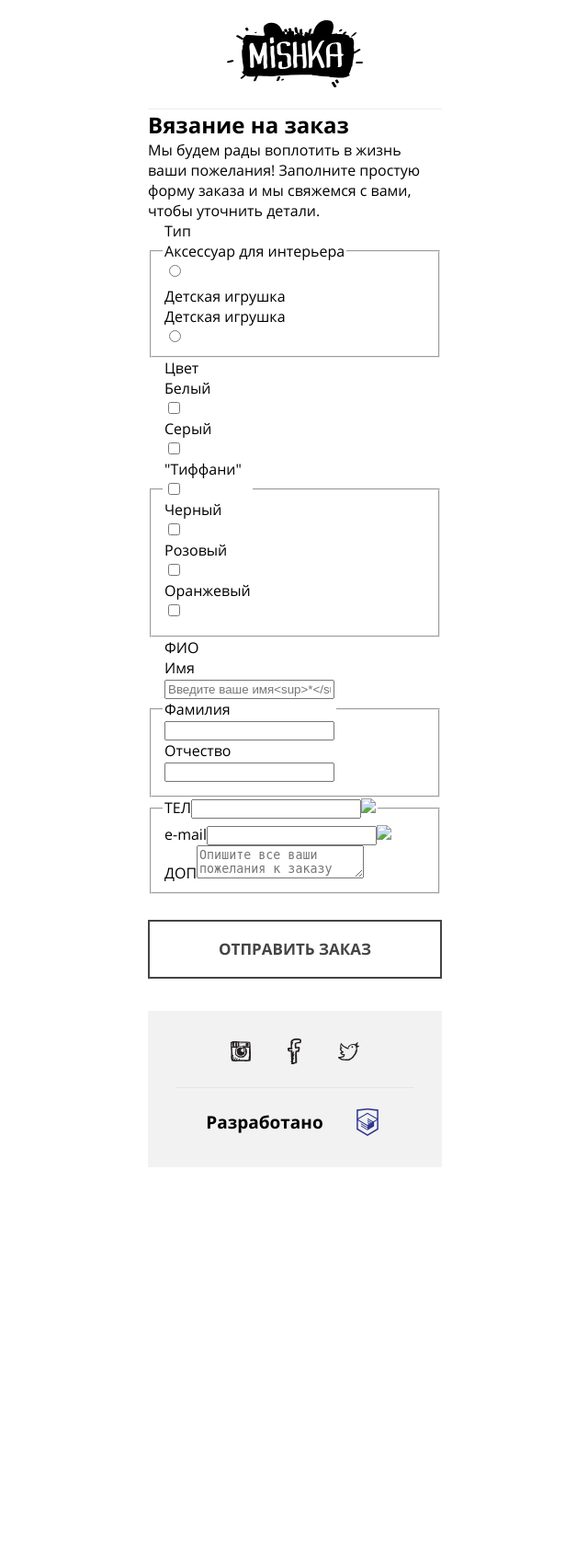
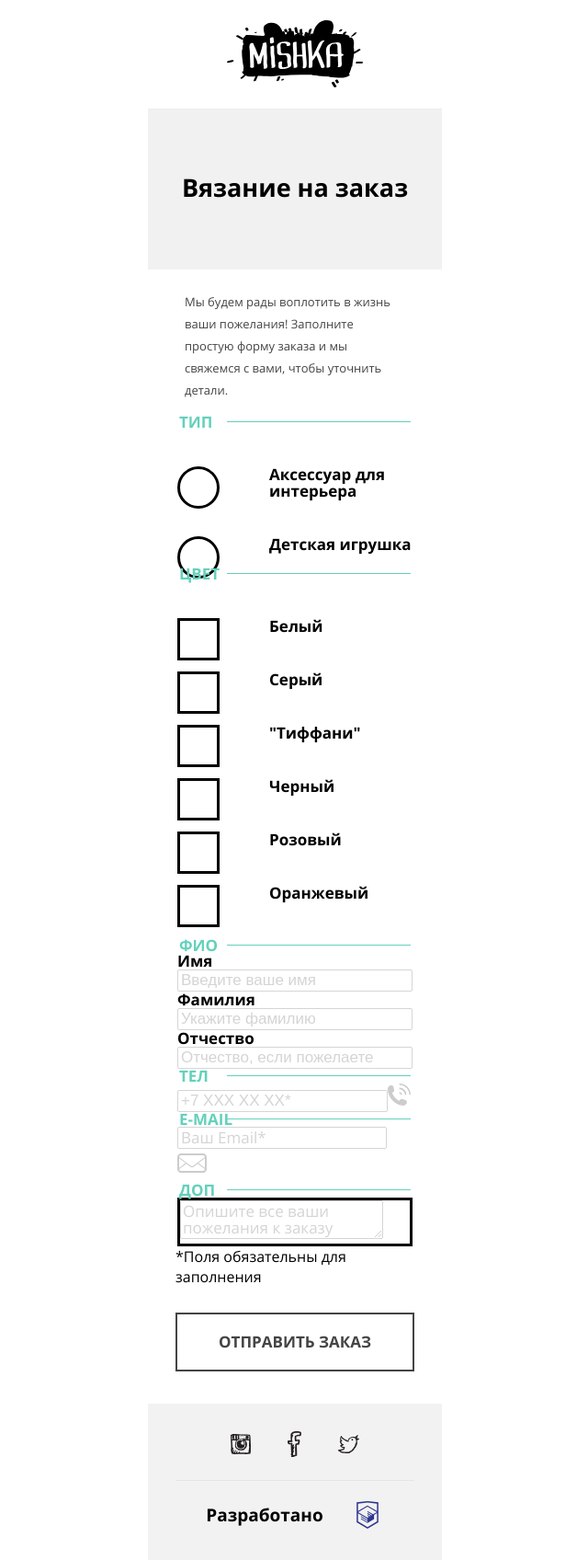
Before and after one commit to tsyganovp/mishka, a Node project: template source/pug/pages/form.pug in a window 1280 px wide. Shown: the whole page at 92% size, without its empty margins (319-959 px from the left). Before the commit the page ends 1269 px from the top, so only its background shows below. Run offline with Node 20 templates, Linux system fonts and the light colour scheme; the template is opened without the code that fills it, so the values that code supplies are empty; style sheets or scripts are compiled from the project's sources.

Commit message:
Предварительная верстка мобильной формы

```diff
--- a/source/pug/form.pug
+++ b/source/pug/form.pug
@@ -1,54 +1,62 @@
 section.form-block
-        form.form
-            fieldset.radio-group
-                legend Тип
-                    p.radio-group__text
-                        label(for="accessory") Аксессуар для интерьера
-                    input(type="radio" id="accessory")
-                legend Детская игрушка
-                    p.radio-group__text
-                        label(for="toy") Детская игрушка
-                    input(type="radio" id="toy")
-            fieldset.checkbox-group
-                 legend Цвет
-                    p.checkbox-group__text
-                        label(for="white") Белый
-                    input(type="checkbox" id="white")
-                    p.checkbox-group__text
-                        label(for="gray") Серый
-                    input(type="checkbox" id="gray")
-                    p.checkbox-group__text
-                        label(for="tiffany") "Тиффани"
-                    input(type="checkbox" id="tiffany")
-                    p.checkbox-group__text
-                        label(for="black") Черный
-                    input(type="checkbox" id="black")
-                    p.checkbox-group__text
-                        label(for="pink") Розовый
-                    input(type="checkbox" id="pink")
-                    p.checkbox-group__text
-                        label(for="orange") Оранжевый
-                    input(type="checkbox" id="orange")
-            fieldset.person-group
-                legend ФИО
-                    p.person-group__text
-                        label(for="name") Имя
-                    input(type="text" id="name" placeholder="Введите ваше имя<sup>*</sup>")
-                    p.person-group__text
-                        label(for="surname") Фамилия
-                    input(type="text" id="surname")
-                    p.person-group__text
-                        label(for="acronym") Отчество
-                    input(type="text" id="acronym")
-            fieldset.contacts-group
-                legend ТЕЛ
-                    input(type="tel" id="tel")
-                    label(for="tel")
-                        img(src="#")
-                legend e-mail
-                    input(type="email" id="email")
-                    label(for="email")
-                        img(src="#")
-                legend ДОП
-                   textarea(placeholder="Опишите все ваши пожелания к заказу")
-            a.btn.btn__confirm(href="#") Отправить заказ
+    form.form
+        fieldset.radio-group
+            legend Тип
+            .radio-block
+              input(type="radio" class="radio" id="accessory" name="accessory")
+              label(for="accessory")
+              p Аксессуар для интерьера
+            .radio-block
+              input(type="radio" class="radio" id="toy" name="toy" value="toy")
+              label(for="toy")
+              p Детская игрушка
+        fieldset.checkbox-group
+          legend Цвет
+          .checkbox-block
+            input(type="checkbox" class="checkbox" id="white" name="white" value="white")
+            label(for="white")
+            p Белый
+          .checkbox-block
+            input(type="checkbox" class="checkbox" id="gray" name="gray" value="gray")
+            label(for="gray")
+            p Серый
+          .checkbox-block
+            input(type="checkbox" class="checkbox" id="tiffany" name="tiffany" value="tiffany")
+            label(for="tiffany")
+            p "Тиффани"
+          .checkbox-block
+            input(type="checkbox" class="checkbox" id="black" value="black" name="black")
+            label(for="black")
+            p Черный
+          .checkbox-block
+            input(type="checkbox" class="checkbox" id="pink" name="pink" value="pink")
+            label(for="pink")
+            p Розовый
+          .checkbox-block
+            input(type="checkbox" class="checkbox" id="orange" name="orange" value="orange")
+            label(for="orange")
+            p Оранжевый
+        fieldset.person-group
+            legend ФИО
+            label(for="name") Имя
+            input(type="text" id="name" placeholder="Введите ваше имя")
+            label(for="surname") Фамилия
+            input(type="text" id="surname" placeholder="Укажите фамилию")
+            label(for="acronym") Отчество
+            input(type="text" id="acronym" placeholder="Отчество, если пожелаете")
+        fieldset.contacts-group
+            legend ТЕЛ
+            .contacts__tel
+              input(type="tel" id="tel" class="tel" name="tel" placeholder="+7 ХХХ ХХ ХХ*")
+              label(for="tel")
+                  img(src="img/icon-phone.svg" alt="Иконка телефона")
+            legend e-mail
+            .contacts__email
+              input(type="email" id="email" class="email" name="email" placeholder="Ваш Email*")
+              label(for="email")
+                  img(src="img/icon-mail.svg" alt="Иконка почты")
+            legend ДОП
+            .contacts__message
+               textarea(placeholder="Опишите все ваши пожелания к заказу")
+        p *Поля обязательны для заполнения
+        a.btn.btn__confirm(href="#") Отправить заказ
--- a/source/pug/pages/catalog.pug
+++ b/source/pug/pages/catalog.pug
@@ -2,7 +2,7 @@ extends ../../pug/layout/layout
 block header
     include ../header
     section.catalog
-        h1.catalog__header Каталог товаров
+        h1.intro__header.catalog__header Каталог товаров
 block goods
   include ../goods
 block video
--- a/source/pug/pages/form.pug
+++ b/source/pug/pages/form.pug
@@ -2,9 +2,9 @@ extends ../../pug/layout/layout
 block header
     include ../header
     section.form-intro
-        .form-intro__header
+        .form-intro__header.intro__header
             h1 Вязание на заказ
-            p Мы будем рады воплотить в жизнь ваши пожелания! Заполните простую форму заказа и мы свяжемся с вами, чтобы уточнить детали.
+        p.form-intro__text Мы будем рады воплотить в жизнь ваши пожелания! Заполните простую форму заказа и мы свяжемся с вами, чтобы уточнить детали.
 block form
     include ../form
 block socio
--- /dev/null
+++ b/source/scss/checkbox.scss
@@ -0,0 +1,81 @@
+/* Cначала обозначаем стили для IE8 и более старых версий
+  т.е. здесь мы немного облагораживаем стандартный чекбокс. */
+.checkbox
+{
+  vertical-align: top;
+  margin: 0 3px 0 0;
+  width: 17px;
+  height: 17px;
+}
+/* Это для всех браузеров, кроме совсем старых, которые не поддерживают
+селекторы с плюсом. Показываем, что label кликабелен. */
+.checkbox + label
+{
+  cursor: pointer;
+}
+
+/* Далее идет оформление чекбокса в современных браузерах, а также IE9 и выше.
+Благодаря тому, что старые браузеры не поддерживают селекторы :not и :checked,
+в них все нижеследующие стили не сработают. */
+
+/* Прячем оригинальный чекбокс. */
+.checkbox:not(checked)
+{
+  position: absolute;
+  opacity: 0;
+}
+.checkbox:not(checked) + label
+{
+  position: relative; /* будем позиционировать псевдочекбокс относительно label */
+  //padding: 0 0 0 60px; /* оставляем слева от label место под псевдочекбокс */
+}
+/* Оформление первой части чекбокса в выключенном состоянии (фон). */
+.checkbox:not(checked) + label:before
+{
+  content:"";
+  position: absolute;
+  top: 0px;
+  left: 0;
+  width: 40px;
+  height: 40px;
+  border: 3px solid black;
+  background: white;
+
+
+  &:hover
+  {
+    background: #e6e6e6;
+  }
+
+  //box-shadow: inset 0 2px 3px rgba(0,0,0,.2);
+}
+/* Оформление второй части чекбокса в выключенном состоянии (переключатель). */
+.checkbox:not(checked) + label:after
+{
+  content: "";
+  position: absolute;
+  top: 12px;
+  left: 9px;
+  //width: 22px;
+  //height: 22px;
+  //border-radius: 10px;
+  //background: #FFF;
+  //box-shadow: 0 2px 5px rgba(0,0,0,.3);
+  transition: all .2s; /* анимация, чтобы чекбокс переключался плавно */
+}
+/* Меняем фон чекбокса, когда он включен. */
+.checkbox:checked + label:before
+{
+  background: #f3f3f3;
+}
+/* Сдвигаем переключатель чекбокса, когда он включен. */
+.checkbox:checked + label:after
+{
+  content:  url("../img/icon-tick.svg");
+  //left: 26px;
+}
+/* Показываем получение фокуса. */
+.checkbox:focus + label:before
+{
+  box-shadow: 0 0 0 3px rgba(255,255,0,.5);
+}
--- /dev/null
+++ b/source/scss/form-intro.scss
@@ -0,0 +1,10 @@
+.form-intro__text
+{
+    padding-top: 23px;
+    margin: 0 auto;
+    width: 240px;
+    color: #444444;
+    font-size: 13px;
+    font-weight: 400;
+    line-height: 24px;
+}
--- /dev/null
+++ b/source/scss/form.scss
@@ -0,0 +1,147 @@
+.form
+{
+    margin: 0 auto;
+    width: 260px;
+}
+legend
+{
+    position: relative;
+    display: flex;
+    flex-direction: row;
+    color: #63d1bb;
+    font-family: "Open Sans";
+    font-size: 17px;
+    font-weight: 700;
+    line-height: 16px;
+    text-transform: uppercase;
+
+    &:after
+    {
+        position: absolute;
+        content: "";
+        top: 7px;
+        left: 54px;
+        background: #62d1ba;
+        height: 1px;
+        width: 200px;
+    }
+}
+.radio-group
+{
+  margin-top: 30px;
+  border: 0;
+}
+.checkbox-group
+{
+  display: flex;
+  flex-direction: column;
+  margin-top: 15px;
+  margin-bottom: 40px;
+  border: 0;
+
+  .checkbox-block
+  {
+    margin-top: 40px;
+    display: flex;
+    flex-direction: row;
+    align-items: flex-start;
+
+    p
+    {
+      margin-left: 100px;
+      color: #000000;
+      font-family: "Open Sans";
+      font-size: 17px;
+      font-weight: 700;
+      line-height: 18px;
+    }
+  }
+}
+
+.radio-group
+{
+  display: flex;
+  flex-direction: column;
+  margin-top: 15px;
+  border: 0;
+
+  .radio-block
+  {
+    margin-top: 40px;
+    display: flex;
+    flex-direction: row;
+    align-items: flex-start;
+
+    p
+    {
+      margin-left: 100px;
+      color: #000000;
+      font-family: "Open Sans";
+      font-size: 17px;
+      font-weight: 700;
+      line-height: 18px;
+    }
+  }
+}
+.person-group
+{
+  display: flex;
+  flex-direction: column;
+  justify-content: flex-start;
+  border: 0;
+
+  label
+  {
+    color: #000000;
+    font-size: 17px;
+    font-weight: 700;
+    line-height: 18px;
+  }
+  input
+  {
+    opacity: 0.3;
+    color: #444444;
+    font-size: 17px;
+    font-weight: 400;
+    line-height: 18px;
+  }
+}
+.contacts-group
+{
+  display: flex;
+  flex-direction: column;
+  justify-content: flex-start;
+  border: 0;
+
+  .tel
+  {
+    opacity: 0.3;
+    color: #444444;
+    font-size: 17px;
+    font-weight: 400;
+    line-height: 18px;
+  }
+  .email
+  {
+    opacity: 0.3;
+    color: #444444;
+    font-family: "Open Sans";
+    font-size: 17px;
+    font-weight: 400;
+    line-height: 18px;
+  }
+  .contacts__message
+  {
+    border: 3px solid black;
+
+    textarea
+    {
+      opacity: 0.3;
+      color: #444444;
+      font-family: "Open Sans";
+      font-size: 17px;
+      font-weight: 400;
+      line-height: 18px;
+    }
+  }
+}
--- /dev/null
+++ b/source/scss/intro-header.scss
@@ -0,0 +1,15 @@
+.intro__header
+{
+    padding-top: 70px;
+    padding-bottom: 74px;
+    background: #f1f1f1;
+    text-align: center;
+
+    h1
+    {
+        color: #000000;
+        font-size: 27px;
+        font-weight: 700;
+        line-height: 30px;
+    }
+}
--- /dev/null
+++ b/source/scss/radio.scss
@@ -0,0 +1,69 @@
+.radio
+{
+  vertical-align: top;
+  width: 17px;
+  height: 17px;
+  margin: 0 3px 0 0;
+}
+.radio + label
+{
+  cursor: pointer;
+}
+.radio:not(checked)
+{
+  position: absolute;
+  opacity: 0;
+}
+.radio:not(checked) + label
+{
+  position: relative;
+  //padding: 0 0 0 35px;
+}
+.radio:not(checked) + label:before
+{
+  content: "";
+  position: absolute;
+  top: -0px;
+  left: 0;
+  width: 40px;
+  height: 40px;
+
+  border: 3px solid black;
+  border-radius: 55%;
+  background: white;
+}
+.radio:not(checked) + label:after
+{
+  content: "";
+  position: absolute;
+  /*
+  top: 1px;
+  left: 4px;
+  width: 26px;
+  height: 26px;
+  border-radius: 50%;
+  background: #9FD468;
+  box-shadow: inset 0 1px 1px rgba(0,0,0,.5);
+  opacity: 0;
+  transition: all .2s;
+  */
+}
+.radio:checked + label:after
+{
+  content: "";
+  position: absolute;
+  top: 15px;
+  left: 15px;
+
+  width: 16px;
+  height: 16px;
+  border-radius: 50%;
+  background: #67d1bb;
+  opacity: 0;
+  transition: all .2s;
+  opacity: 1;
+}
+.radio:focus + label:before
+{
+  //box-shadow: 0 0 0 3px rgba(255,255,0,.5);
+}
--- a/source/scss/settings.scss
+++ b/source/scss/settings.scss
@@ -65,3 +65,7 @@ p
 {
   font-weight: normal;
 }
+fieldset
+{
+  padding: 0;
+}
--- a/source/scss/style.scss
+++ b/source/scss/style.scss
@@ -1,6 +1,7 @@
 @import "variables";
 @import "settings";
 @import "header";
+@import "intro-header";
 @import "toogler";
 @import "promo";
 @import "week";
@@ -18,3 +19,7 @@
 @import "catalog";
 @import "goods";
 @import "video";
+@import "form-intro";
+@import "form";
+@import "checkbox";
+@import "radio";
```
